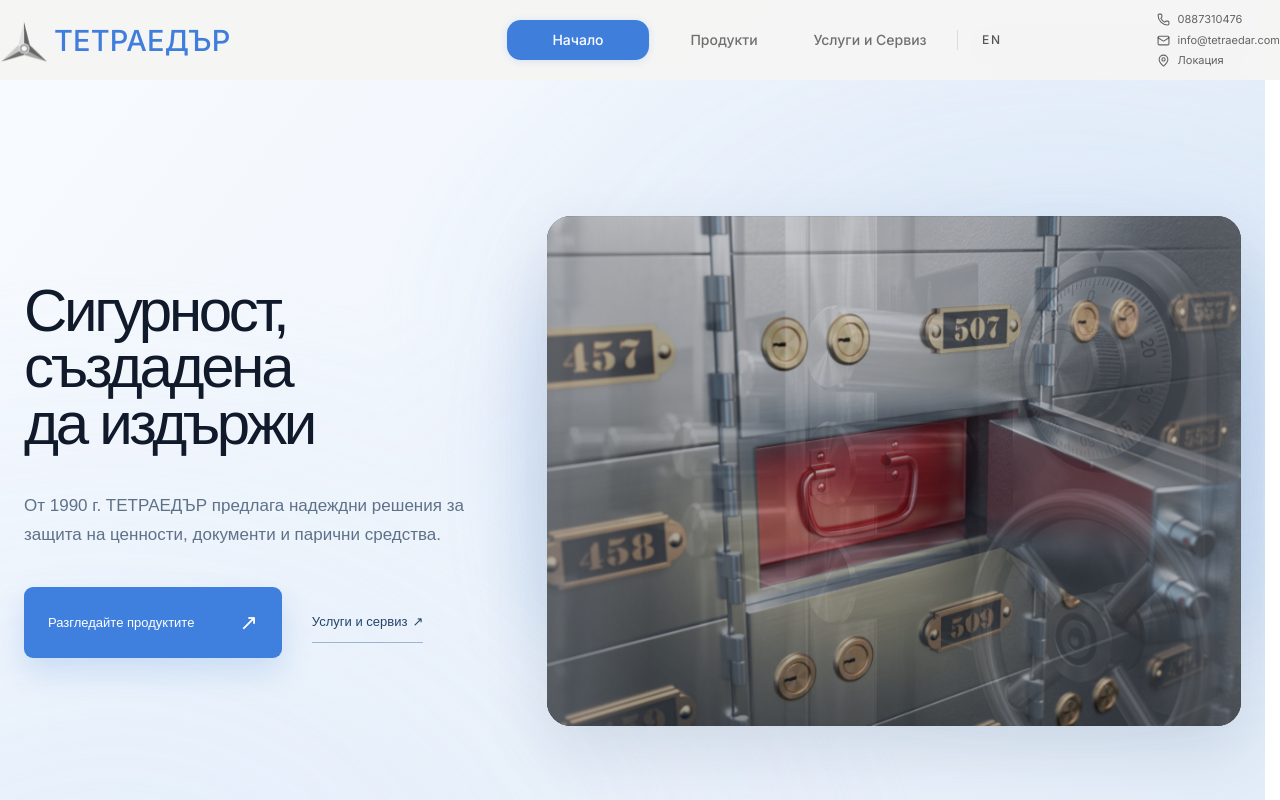
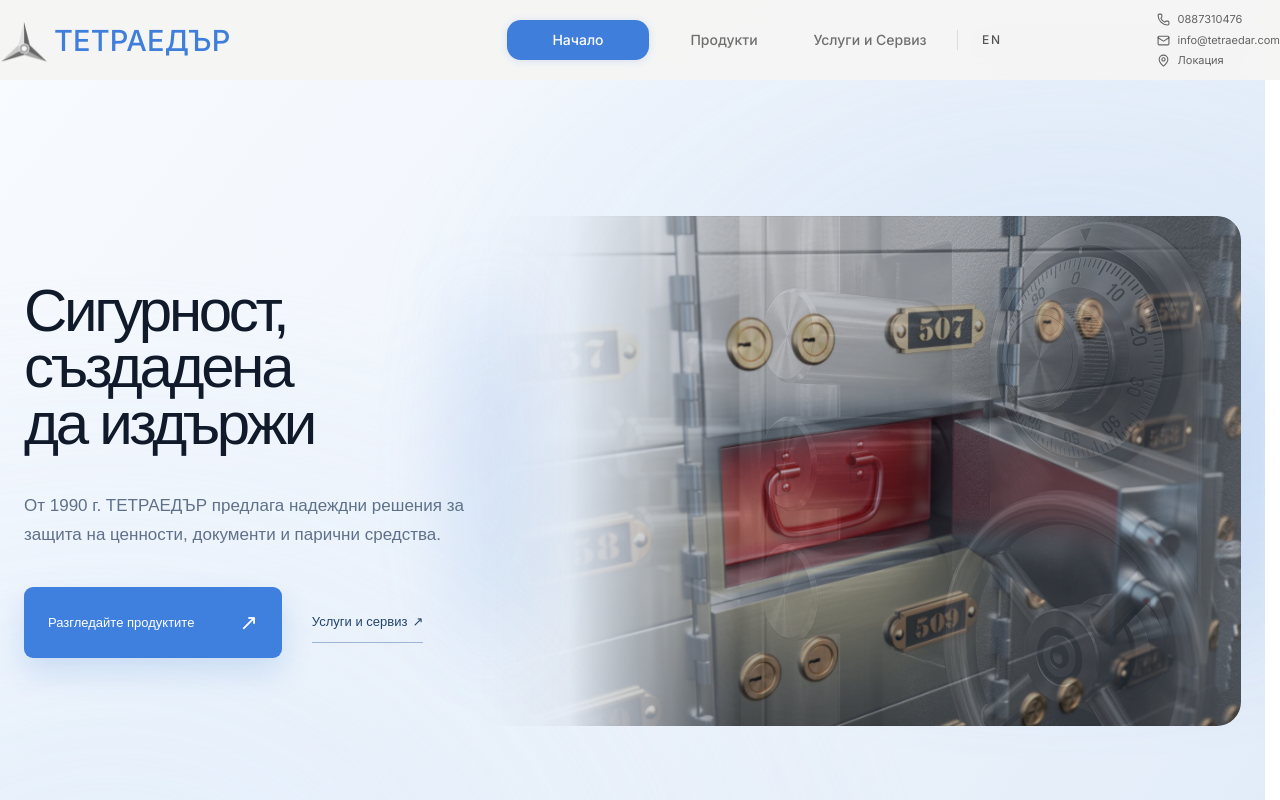
Before and after one commit to TotiVasilev/safe-site, a Next.js app: page / in a window 1280 px wide. Shown: the top 800 px of the page. Built offline with nearby package versions, Linux system fonts and the light colour scheme.

Commit message:
Homepage final tweak

```diff
--- a/app/blue-home.css
+++ b/app/blue-home.css
@@ -663,3 +663,25 @@
 @media (min-width: 601px) and (max-width: 900px) {
   .blue-site #b-about .b-about-features { width: 100%; }
 }
+
+/* Approved desktop hero refinement: extend only the left edge; preserve the right edge.
+   A narrow alpha fade blends the image into the existing blue hero background. */
+@media (min-width: 901px) {
+  .blue-site .b-hero-layout > .b-hero-media-reveal {
+    width: calc(100% + clamp(55px, 5.5vw, 95px));
+    max-width: none;
+    margin-left: calc(-1 * clamp(55px, 5.5vw, 95px));
+    overflow: visible;
+  }
+  .blue-site .b-hero-layout > .b-hero-media-reveal .b-stack {
+    /* Fade the expanded left portion out before it reaches the copy. */
+    -webkit-mask-image: linear-gradient(to right, transparent 0%, rgba(0,0,0,.05) 12%, rgba(0,0,0,.45) 22%, #000 34%, #000 100%);
+    mask-image: linear-gradient(to right, transparent 0%, rgba(0,0,0,.05) 12%, rgba(0,0,0,.45) 22%, #000 34%, #000 100%);
+  }
+}
+
+/* Keep desktop hero copy legible above the extended image's transparent edge. */
+@media (min-width: 901px) {
+  .blue-site .b-hero-layout > .b-hero-text { z-index: 3; }
+  .blue-site .b-hero-layout > .b-hero-media-reveal { z-index: 1; }
+}
```
